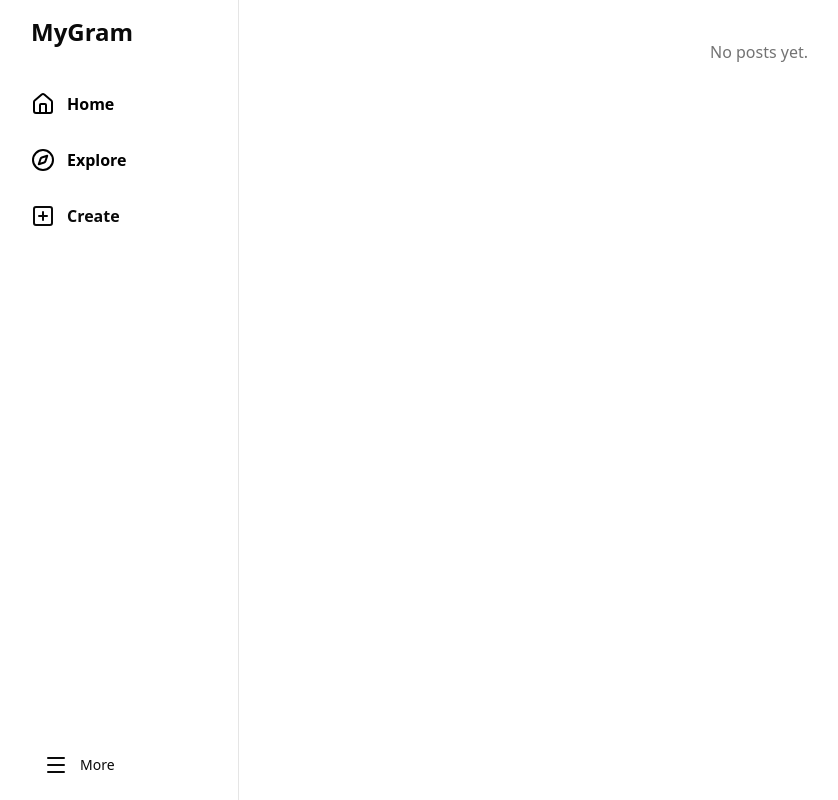
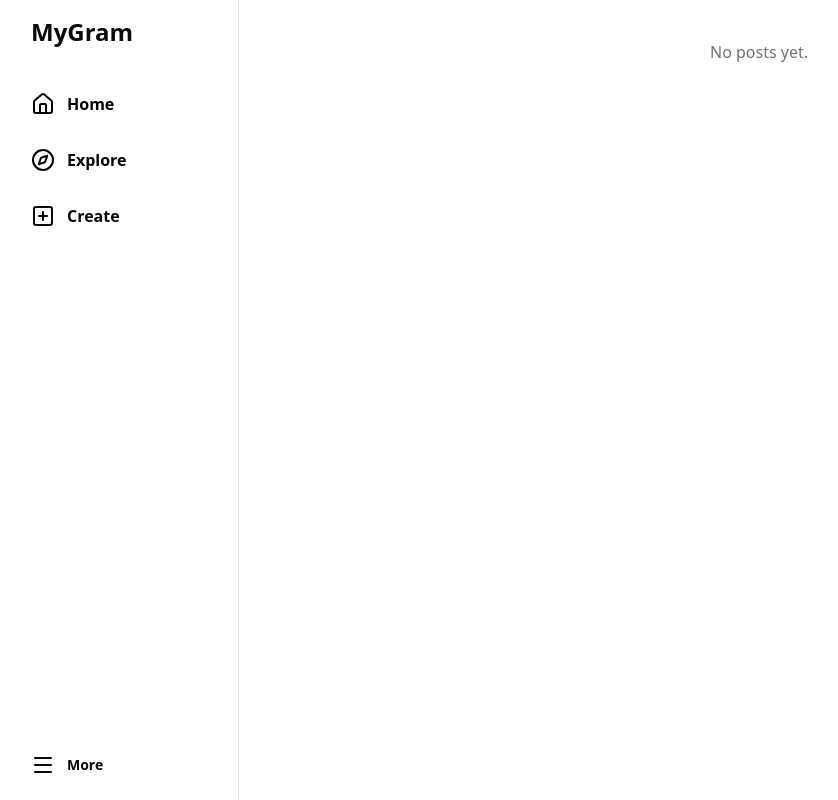
Before and after one commit to JuanAlvin03/instagram-clone, a React app in the folder frontend/: page / in a window 1280 px wide. Shown: the whole page, without its empty margins (1-839 px from the left). Built offline with nearby package versions, Linux system fonts and the light colour scheme; sample sign-in values are in the browser's storage; the HTML template or start-up script is replaced by a standard one.

Commit message:
more menu trigger style

```diff
--- a/frontend/src/components/nav/MoreMenu.tsx
+++ b/frontend/src/components/nav/MoreMenu.tsx
@@ -12,7 +12,7 @@ const MoreMenu = ({ currentUsername, onClose, onRequestLogout }: MoreMenuProps)
   return (
     <div
       className="absolute bottom-14 left-4 w-48 bg-popover border border-border rounded-xl shadow-lg py-2 z-50"
-      //onMouseLeave={onClose}
+      onMouseLeave={onClose}
     >
       <button disabled className="w-full flex items-center gap-3 px-4 py-2 hover:bg-muted transition text-sm disabled:opacity-50 disabled:pointer-events-none">
         <Settings className="w-4 h-4" /> Settings
--- a/frontend/src/components/nav/SidebarNav.tsx
+++ b/frontend/src/components/nav/SidebarNav.tsx
@@ -71,7 +71,7 @@ const SidebarNav = ({ onCreateClick }: NavbarProps) => {
       <div className="relative px-4">
         <button
           onClick={() => setOpenMore(prev => !prev)}
-          className="flex items-center justify-between gap-3 px-4 py-2 w-full rounded-lg hover:bg-muted transition"
+          className="more-button-trigger flex items-center justify-between gap-3 py-2 w-full rounded-lg hover:bg-muted transition"
         >
           <div className="flex items-center gap-3">
             <Menu className="w-6 h-6" />
--- a/frontend/src/index.css
+++ b/frontend/src/index.css
@@ -158,6 +158,14 @@ button:focus-visible {
   font-weight: 500;
 }
 
+.more-button-trigger {
+  padding-left: 0px;
+  padding-right: 0px;
+  font-weight: 600;
+  border-left-width: 0px;
+  border-right-width: 0px;
+}
+
 @media (prefers-color-scheme: light) {
   :root {
     color: #213547;
```
